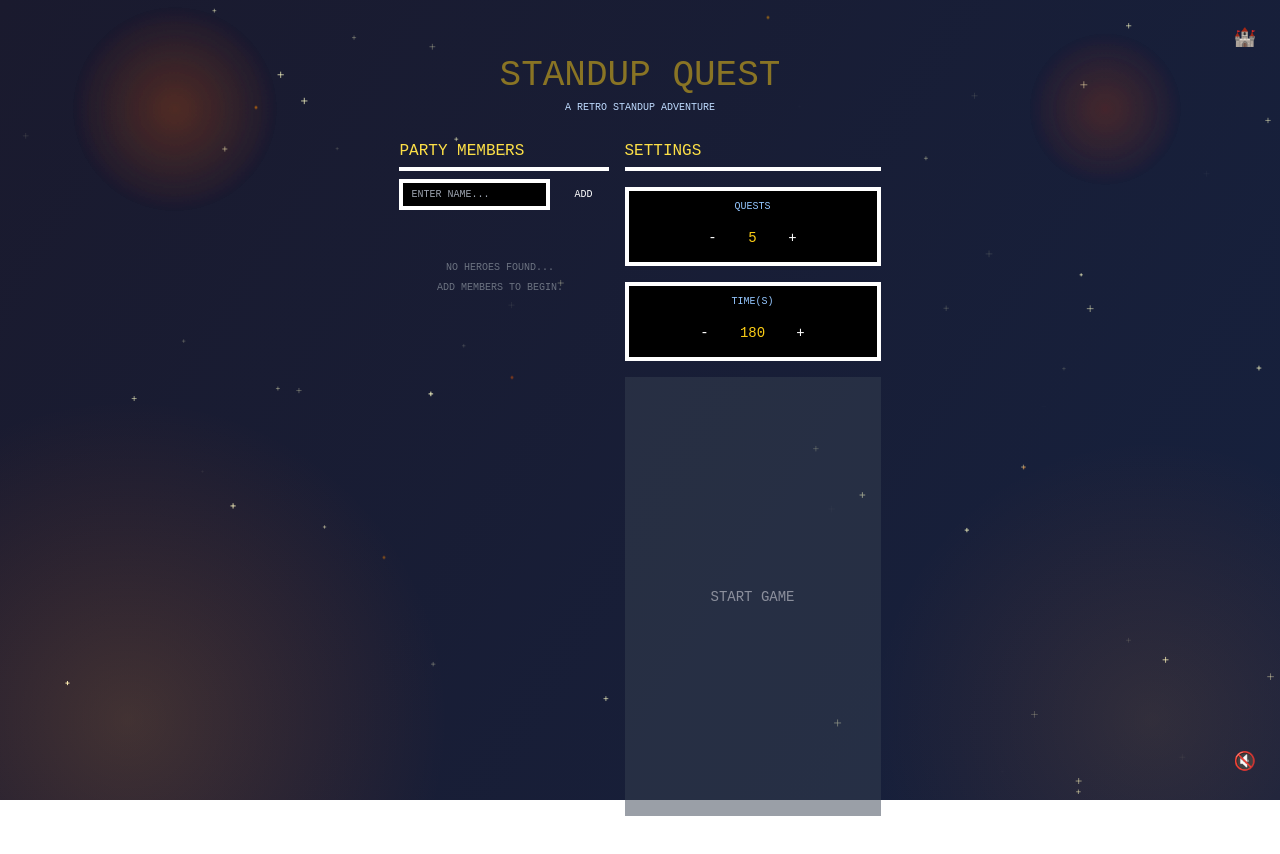
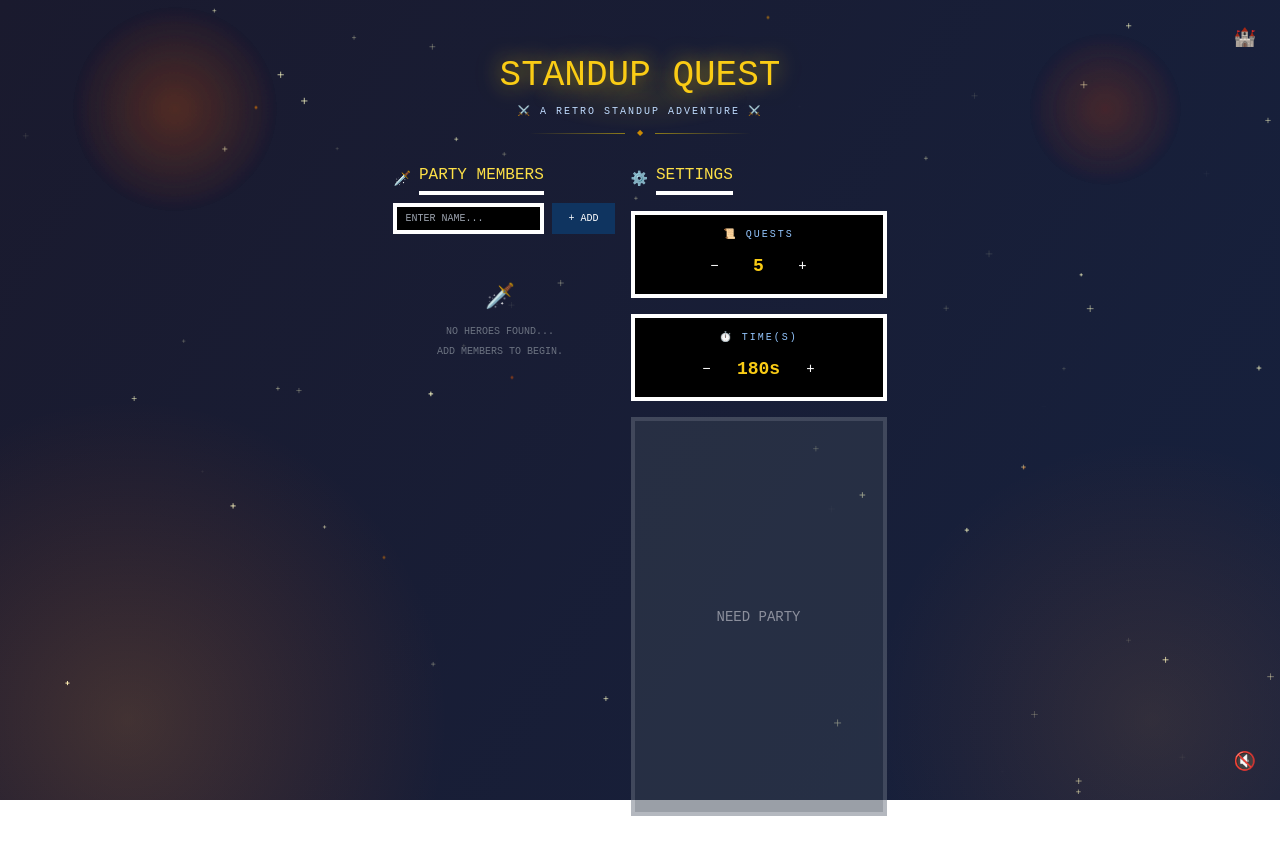
Before and after one commit to drpoom/standup-quests, a Vue app: page / in a window 1280 px wide. Shown: the top 854 px of the page. Built offline with nearby package versions, Linux system fonts and the light colour scheme.

Commit message:
feat: Setup screen upgrade — title glow, class icons/colors, card animations, shimmer start button

```diff
--- a/src/components/Setup.vue
+++ b/src/components/Setup.vue
@@ -1,68 +1,106 @@
 <template>
   <div class="flex flex-col items-center justify-center text-white h-screen max-h-screen overflow-hidden py-4 space-y-4">
 
-    <div class="retro-panel w-full max-w-4xl text-center py-2">
-      <h1 class="text-2xl md:text-4xl text-yellow-400 animate-pulse">STANDUP QUEST</h1>
-      <p class="text-[8px] md:text-[10px] text-blue-200 mt-1">A RETRO STANDUP ADVENTURE</p>
+    <!-- Animated Title -->
+    <div class="w-full max-w-4xl text-center py-2 relative">
+      <!-- Title glow background -->
+      <div class="absolute inset-0 flex items-center justify-center pointer-events-none">
+        <div class="title-glow"></div>
+      </div>
+      <h1 class="text-2xl md:text-4xl text-yellow-400 relative z-10 title-text">STANDUP QUEST</h1>
+      <p class="text-[8px] md:text-[10px] text-blue-200 mt-2 tracking-[0.2em] relative z-10">⚔️ A RETRO STANDUP ADVENTURE ⚔️</p>
+      <!-- Decorative sword line -->
+      <div class="flex items-center justify-center gap-3 mt-2 relative z-10">
+        <div class="h-px w-16 md:w-24" style="background: linear-gradient(to right, transparent, rgba(255,215,0,0.5))"></div>
+        <span class="text-yellow-600 text-[8px]">◆</span>
+        <div class="h-px w-16 md:w-24" style="background: linear-gradient(to left, transparent, rgba(255,215,0,0.5))"></div>
+      </div>
     </div>
 
     <div class="flex flex-col md:flex-row w-full max-w-4xl gap-4 flex-1 min-h-0">
       <!-- Left Column: Party Members -->
       <div class="retro-panel flex-1 flex flex-col min-h-0 relative">
-        <h2 class="text-sm md:text-base text-yellow-300 mb-2 border-b-4 border-white pb-1 inline-block shrink-0">PARTY MEMBERS</h2>
+        <div class="flex items-center gap-2 mb-2 shrink-0">
+          <span class="text-sm">🗡️</span>
+          <h2 class="text-sm md:text-base text-yellow-300 border-b-4 border-white pb-1">PARTY MEMBERS</h2>
+        </div>
 
         <form @submit.prevent="handleAddMember" class="flex flex-row gap-2 mb-4 shrink-0">
           <input
             v-model="newMember"
             type="text"
             placeholder="ENTER NAME..."
-            class="flex-1 bg-black border-4 border-white text-white px-2 py-1 focus:outline-none focus:border-yellow-400 font-retro text-[10px] uppercase min-w-0"
+            class="flex-1 bg-black border-4 border-white text-white px-2 py-1 focus:outline-none focus:border-yellow-400 font-retro text-[10px] uppercase min-w-0 input-glow"
           />
-          <button type="submit" class="retro-btn text-[10px] px-2 py-1 shrink-0">ADD</button>
+          <button type="submit" class="retro-btn text-[10px] px-3 py-1 shrink-0 add-btn">+ ADD</button>
         </form>
 
         <ul class="flex-1 overflow-y-auto space-y-2 pr-2 custom-scrollbar min-h-0">
-          <li v-for="member in store.party" :key="member.name"
-              class="flex items-center justify-between bg-black/50 border-4 border-white p-2">
+          <transition-group name="member-list">
+            <li v-for="(member, idx) in store.party" :key="member.name"
+                class="flex items-center justify-between bg-black/50 border-4 border-white p-2 member-card"
+                :style="{ animationDelay: idx * 0.05 + 's' }">
               <div class="flex items-center gap-3">
+                <!-- Class icon badge -->
+                <div class="relative">
                   <img :src="`https://api.dicebear.com/7.x/bottts/svg?seed=${member.avatarClass}`"
                        class="w-10 h-10 border-2 border-white pixelated bg-black" alt="avatar" />
+                  <div class="absolute -bottom-1 -right-1 bg-black border border-white px-1 text-[6px] text-yellow-400">
+                    {{ classIcon(member.avatarClass) }}
+                  </div>
+                </div>
                 <div class="flex flex-col justify-center">
                   <span class="text-[10px] text-yellow-400 truncate max-w-[120px]" :title="member.name">{{ member.name }}</span>
-                <span class="text-[8px] text-gray-400 uppercase mt-1">LV 1 {{ member.avatarClass }}</span>
+                  <span class="text-[8px] text-gray-400 uppercase mt-1">
+                    LV1 <span :style="{ color: classColor(member.avatarClass) }">{{ member.avatarClass }}</span>
+                  </span>
                 </div>
               </div>
-            <button @click="store.removeMember(member.name)" class="retro-btn bg-red-700 hover:bg-red-500 border-white text-[10px] px-2 py-1 leading-none shrink-0">X</button>
+              <button @click="store.removeMember(member.name)" class="retro-btn bg-red-900 hover:bg-red-500 border-white text-[10px] px-2 py-1 leading-none shrink-0 remove-btn">✕</button>
             </li>
-          <li v-if="store.party.length === 0" class="text-gray-500 text-center py-8 text-[10px] leading-loose">
+          </transition-group>
+          <li v-if="store.party.length === 0" class="text-gray-500 text-center py-8 text-[10px] leading-loose empty-state">
+            <div class="text-2xl mb-2">🗡️</div>
             NO HEROES FOUND...<br/>ADD MEMBERS TO BEGIN.
           </li>
         </ul>
+
+        <!-- Party count indicator -->
+        <div v-if="store.party.length > 0" class="text-[8px] text-gray-500 text-center mt-2 shrink-0">
+          {{ store.party.length }} / 15 PARTY MEMBERS
+        </div>
       </div>
 
       <!-- Right Column: Settings & Start -->
       <div class="flex flex-col w-full md:w-64 gap-4 shrink-0">
         <div class="retro-panel flex flex-col">
-          <h2 class="text-sm md:text-base text-yellow-300 mb-4 border-b-4 border-white pb-1 inline-block">SETTINGS</h2>
+          <div class="flex items-center gap-2 mb-4">
+            <span class="text-sm">⚙️</span>
+            <h2 class="text-sm md:text-base text-yellow-300 border-b-4 border-white pb-1">SETTINGS</h2>
+          </div>
 
           <div class="flex flex-col gap-4">
             <!-- Quests Setting -->
-            <div class="flex flex-col bg-black border-4 border-white p-2 text-center">
-              <span class="text-[10px] text-blue-300 mb-2">QUESTS</span>
-              <div class="flex items-center justify-center gap-2">
-                <button @click="store.settings.questCount = Math.max(1, store.settings.questCount - 1)" class="retro-btn w-8 h-8 flex items-center justify-center p-0 text-sm">-</button>
-                <span class="text-sm w-8 text-center text-yellow-400">{{ store.settings.questCount }}</span>
-                <button @click="store.settings.questCount++" class="retro-btn w-8 h-8 flex items-center justify-center p-0 text-sm">+</button>
+            <div class="flex flex-col bg-black border-4 border-white p-3 text-center setting-box">
+              <span class="text-[10px] text-blue-300 mb-2 tracking-[0.2em]">📜 QUESTS</span>
+              <div class="flex items-center justify-center gap-3">
+                <button @click="store.settings.questCount = Math.max(1, store.settings.questCount - 1)"
+                        class="retro-btn w-8 h-8 flex items-center justify-center p-0 text-sm setting-btn">−</button>
+                <span class="text-lg w-8 text-center text-yellow-400 font-bold">{{ store.settings.questCount }}</span>
+                <button @click="store.settings.questCount++"
+                        class="retro-btn w-8 h-8 flex items-center justify-center p-0 text-sm setting-btn">+</button>
               </div>
             </div>
 
             <!-- Timer Setting -->
-            <div class="flex flex-col bg-black border-4 border-white p-2 text-center">
-              <span class="text-[10px] text-blue-300 mb-2">TIME(S)</span>
-              <div class="flex items-center justify-center gap-2">
-                <button @click="store.settings.timeLimit = Math.max(30, store.settings.timeLimit - 30)" class="retro-btn w-8 h-8 flex items-center justify-center p-0 text-sm">-</button>
-                <span class="text-sm w-12 text-center text-yellow-400">{{ store.settings.timeLimit }}</span>
-                <button @click="store.settings.timeLimit += 30" class="retro-btn w-8 h-8 flex items-center justify-center p-0 text-sm">+</button>
+            <div class="flex flex-col bg-black border-4 border-white p-3 text-center setting-box">
+              <span class="text-[10px] text-blue-300 mb-2 tracking-[0.2em]">⏱️ TIME(S)</span>
+              <div class="flex items-center justify-center gap-3">
+                <button @click="store.settings.timeLimit = Math.max(30, store.settings.timeLimit - 30)"
+                        class="retro-btn w-8 h-8 flex items-center justify-center p-0 text-sm setting-btn">−</button>
+                <span class="text-lg w-12 text-center text-yellow-400 font-bold">{{ store.settings.timeLimit }}s</span>
+                <button @click="store.settings.timeLimit += 30"
+                        class="retro-btn w-8 h-8 flex items-center justify-center p-0 text-sm setting-btn">+</button>
               </div>
             </div>
           </div>
@@ -71,9 +109,13 @@
         <button
           @click="store.startJourney"
           :disabled="store.party.length === 0"
-          class="retro-btn text-sm py-4 w-full disabled:opacity-50 disabled:cursor-not-allowed bg-yellow-600 hover:bg-yellow-400 disabled:bg-gray-700 flex-1 flex items-center justify-center"
+          class="retro-btn text-sm py-4 w-full disabled:opacity-50 disabled:cursor-not-allowed flex-1 flex items-center justify-center start-btn"
+          :class="store.party.length > 0 ? 'start-btn-active' : 'start-btn-disabled'"
         >
-          START GAME
+          <span v-if="store.party.length > 0" class="flex items-center gap-2">
+            ⚔️ EMBARK
+          </span>
+          <span v-else>NEED PARTY</span>
         </button>
       </div>
     </div>
@@ -92,4 +134,163 @@ const handleAddMember = () => {
     newMember.value = '';
   }
 };
+
+// Class icon mapping (emoji)
+const classIcons = {
+  Knight: '🛡️', Mage: '🔮', Rogue: '🗡️', Paladin: '✨', Cleric: '⛪',
+  Ranger: '🏹', Barbarian: '🪓', Bard: '🎵', Monk: '👊', Warlock: '👿',
+  Druid: '🌿', Sorcerer: '💫', Necromancer: '💀', Assassin: '🗡️', Warrior: '⚔️'
+};
+
+const classIcon = (cls) => classIcons[cls] || '⚔️';
+
+// Class color mapping
+const classColors = {
+  Knight: '#c0c0c0', Mage: '#8844ff', Rogue: '#44ff44', Paladin: '#ffdd44', Cleric: '#ffffff',
+  Ranger: '#44aa44', Barbarian: '#ff4444', Bard: '#ff88ff', Monk: '#ffaa44', Warlock: '#aa00ff',
+  Druid: '#00cc66', Sorcerer: '#ff6688', Necromancer: '#66ffcc', Assassin: '#888888', Warrior: '#ff8844'
+};
+
+const classColor = (cls) => classColors[cls] || '#ffd700';
 </script>
+
+<style scoped>
+/* Title animation */
+.title-text {
+  animation: titleGlow 3s ease-in-out infinite;
+  text-shadow: 0 0 10px rgba(255, 215, 0, 0.5);
+}
+
+@keyframes titleGlow {
+  0%, 100% { text-shadow: 0 0 10px rgba(255, 215, 0, 0.3); }
+  50% { text-shadow: 0 0 25px rgba(255, 215, 0, 0.7), 0 0 50px rgba(255, 215, 0, 0.3); }
+}
+
+.title-glow {
+  width: 200px;
+  height: 60px;
+  background: radial-gradient(ellipse, rgba(255, 215, 0, 0.1), transparent 70%);
+  animation: glowPulse 3s ease-in-out infinite;
+}
+
+@keyframes glowPulse {
+  0%, 100% { opacity: 0.3; transform: scale(1); }
+  50% { opacity: 1; transform: scale(1.2); }
+}
+
+/* Input glow on focus */
+.input-glow:focus {
+  box-shadow: 0 0 10px rgba(255, 215, 0, 0.3);
+}
+
+/* Add button */
+.add-btn {
+  background: #0f3460;
+  transition: all 0.15s ease;
+}
+.add-btn:hover {
+  background: #1a4a7a;
+  box-shadow: 0 0 8px rgba(74, 144, 217, 0.4);
+}
+
+/* Member card entrance */
+.member-card {
+  animation: cardSlideIn 0.3s ease-out both;
+}
+
+@keyframes cardSlideIn {
+  0% { opacity: 0; transform: translateX(-20px); }
+  100% { opacity: 1; transform: translateX(0); }
+}
+
+/* Vue transition-group for list */
+.member-list-enter-active {
+  animation: cardSlideIn 0.3s ease-out;
+}
+
+.member-list-leave-active {
+  animation: cardSlideOut 0.2s ease-in;
+}
+
+@keyframes cardSlideOut {
+  0% { opacity: 1; transform: translateX(0) scale(1); }
+  100% { opacity: 0; transform: translateX(20px) scale(0.9); }
+}
+
+.member-list-move {
+  transition: transform 0.3s ease;
+}
+
+/* Remove button */
+.remove-btn {
+  transition: all 0.15s ease;
+}
+.remove-btn:hover {
+  box-shadow: 0 0 8px rgba(239, 68, 68, 0.4);
+}
+
+/* Empty state */
+.empty-state {
+  animation: fadeIn 0.5s ease-out;
+}
+
+@keyframes fadeIn {
+  0% { opacity: 0; }
+  100% { opacity: 1; }
+}
+
+/* Setting boxes */
+.setting-box {
+  transition: border-color 0.2s ease;
+}
+.setting-box:hover {
+  border-color: rgba(255, 215, 0, 0.5);
+}
+
+.setting-btn {
+  transition: all 0.1s ease;
+}
+.setting-btn:active {
+  transform: scale(0.9);
+}
+
+/* Start button */
+.start-btn {
+  transition: all 0.2s ease;
+  position: relative;
+  overflow: hidden;
+}
+
+.start-btn-active {
+  background: linear-gradient(180deg, #b8860b, #8b6914) !important;
+  border: 4px solid #ffd700;
+  color: #fff;
+}
+
+.start-btn-active:hover {
+  background: linear-gradient(180deg, #daa520, #b8860b) !important;
+  box-shadow: 0 0 20px rgba(255, 215, 0, 0.4);
+  transform: translateY(-1px);
+}
+
+.start-btn-active::before {
+  content: '';
+  position: absolute;
+  top: -50%;
+  left: -50%;
+  width: 200%;
+  height: 200%;
+  background: linear-gradient(45deg, transparent 40%, rgba(255,255,255,0.1) 50%, transparent 60%);
+  animation: shimmer 3s infinite;
+}
+
+@keyframes shimmer {
+  0% { transform: translateX(-100%); }
+  100% { transform: translateX(100%); }
+}
+
+.start-btn-disabled {
+  background: #374151 !important;
+  border: 4px solid #6b7280;
+}
+</style>
```
Also changed, not shown: 5 other files (tests, documents, lock files or other folders). Lines whose indentation alone changed are shown as unchanged.
